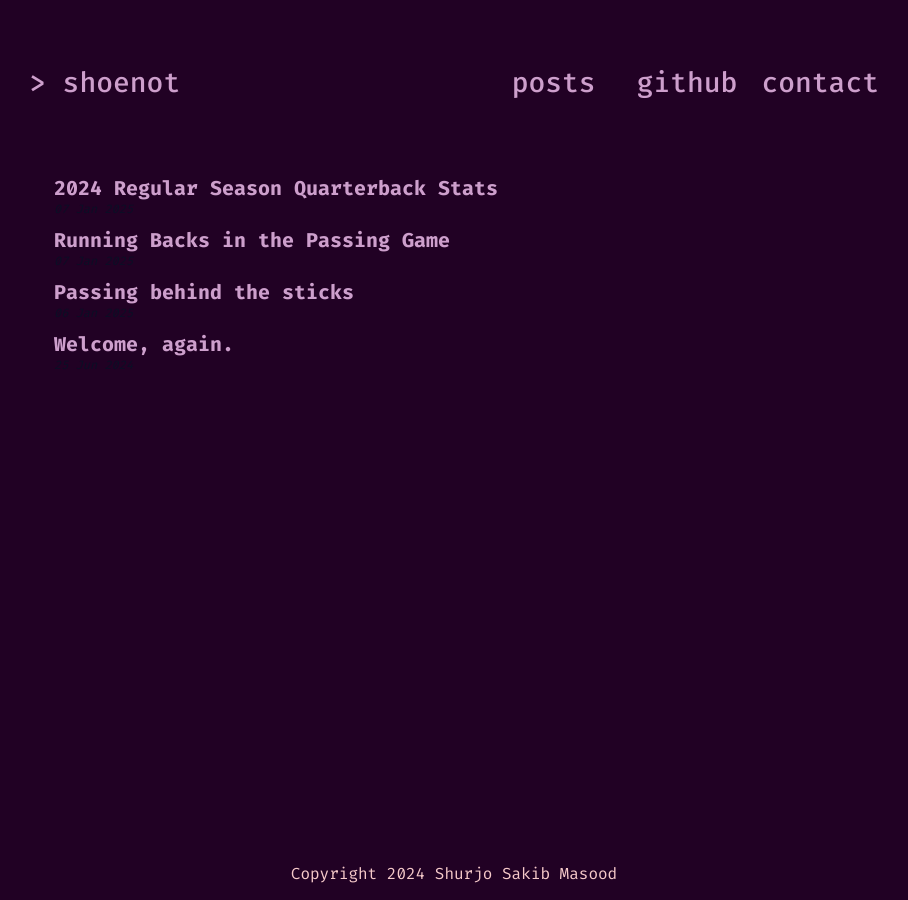
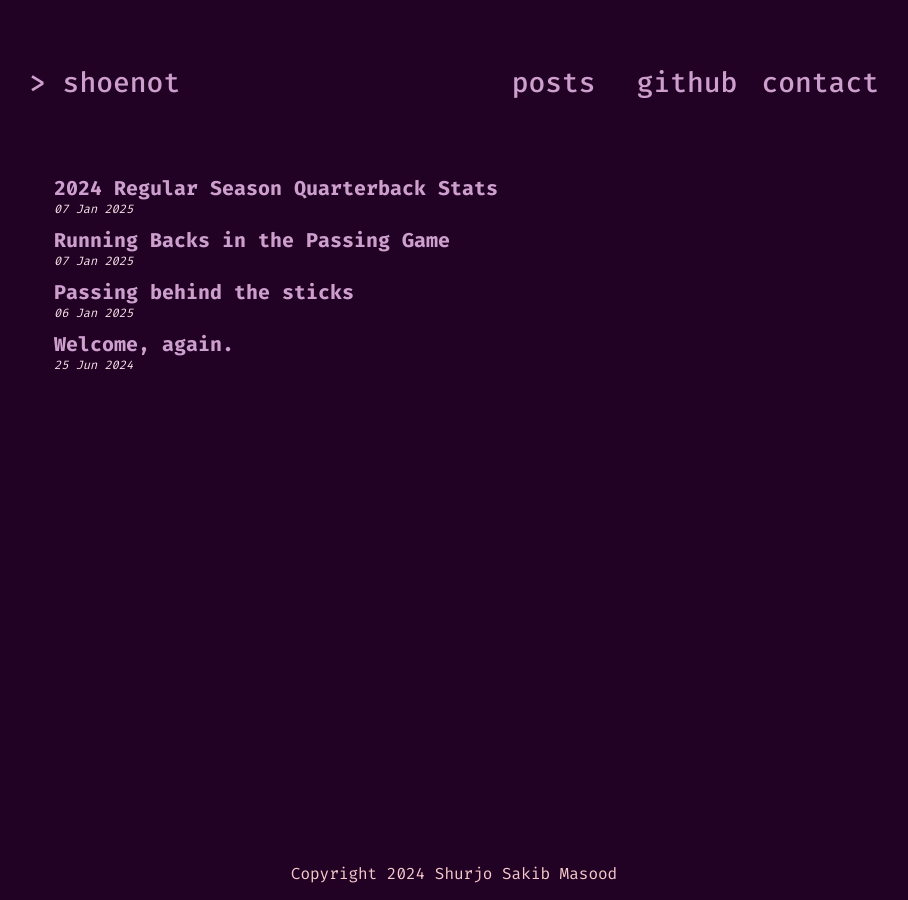
Before and after one commit to shoenot/shurj0.github.io, a Jekyll site: the page built from posts.html, in a window 1280 px wide. Shown: the whole page, without its empty margins (186-1094 px from the left). Built offline with Jekyll 4.4.1, drawn with Linux system fonts in a browser that asks for light colours.

Commit message:
fixed date color

```diff
--- a/assets/styles/styles.css
+++ b/assets/styles/styles.css
@@ -4,7 +4,7 @@
     --link-color:#cd9fcc;
     --title-color:#cd9fcc;
     --hover-color:#fae8eb;
-    --date-color:rgba(1, 22, 39, 0.7);
+    --date-color:#fae8eb;
     --divider-color:rgba(165, 148, 129, 1);
     --backdrop-color:rgba(21, 19, 15, 0.5);
 }
```
